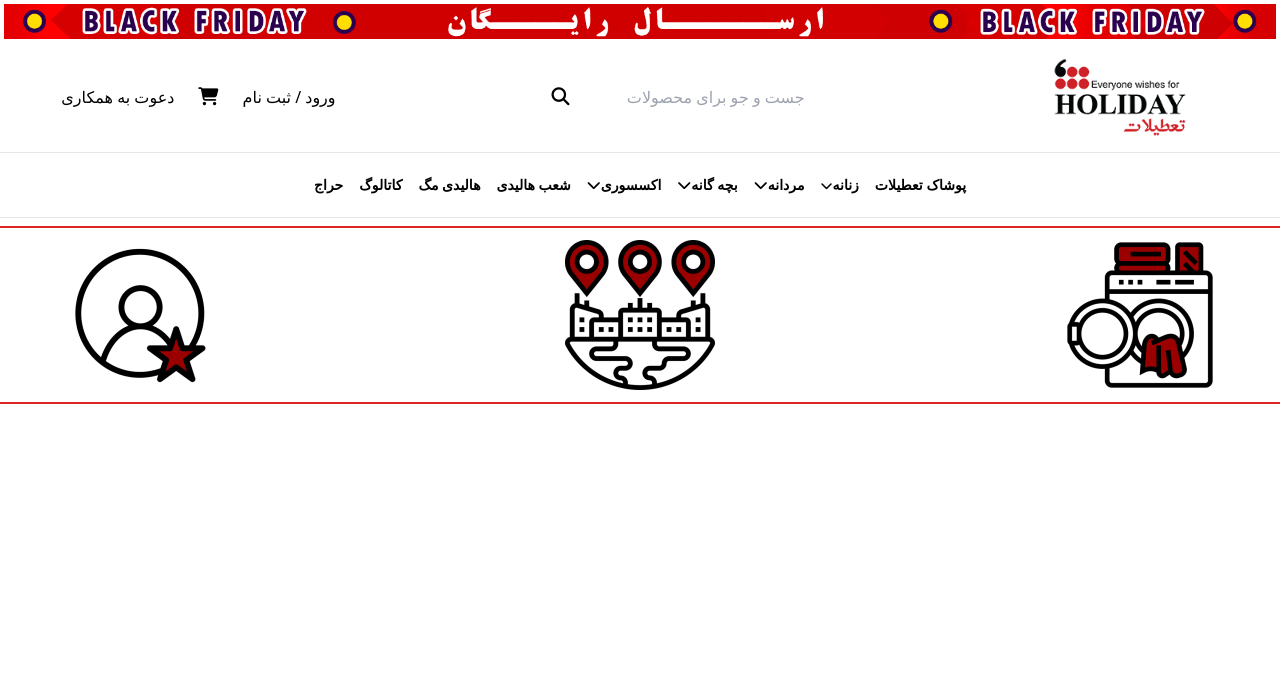
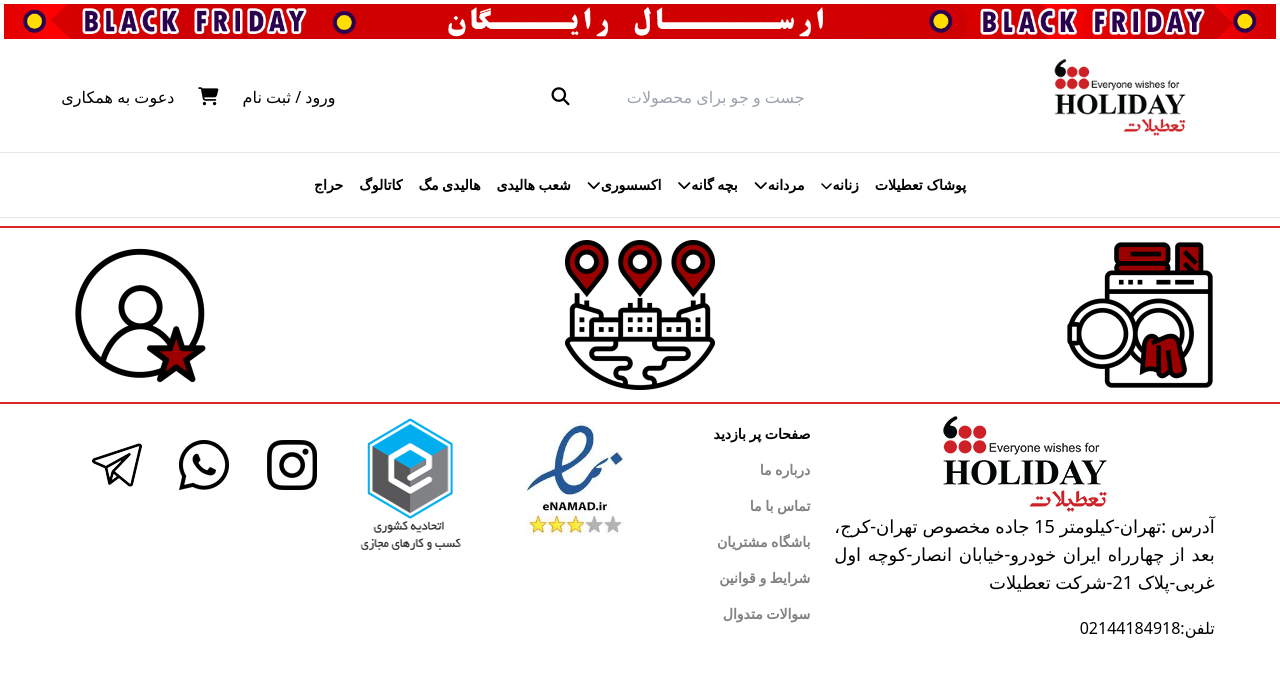
Before and after one commit to Milad-F84/final-project, a website: page src/index.html in a window 1280 px wide. Drawn offline with Linux system fonts and the light colour scheme.

Commit message:
footer complete

```diff
--- a/src/index.html
+++ b/src/index.html
@@ -130,6 +130,77 @@
         </div>
     </section>
     <div  class="bg-red-600 w-full h-0.5"></div>
-    <footer></footer>
+    <footer class="container-primary">
+        <div class="flex ">
+            <div class="flex w-[34.462%]">
+                <div class="flex content-start flex-wrap w-full p-3 ">
+                    <div class="mr-auto">
+                        <p class="text-justify mb-5 ">
+                            <img class="h-auto max-w-full rounded-none block mr-auto ml-auto " src="./assets/imgs/logo.png" alt="">
+                            <span class="text-lg font-normal text-start ">آدرس :تهران-کیلومتر 15 جاده مخصوص تهران-کرج، بعد از چهارراه ایران خودرو-خیابان انصار-کوچه اول غربی-پلاک 21-شرکت تعطیلات</span>
+                        </p>
+                        <p class="text-right mb-0 ">تلفن:02144184918</p>
+                    </div>
+                </div>
+            </div>
+            <div class="flex w-[14.097%] ">
+                <div class="flex p-3 w-full content-start ">
+                    <ul>
+                        <li class="relative">
+                            <a class="font-semibold relative flex items-center pt-2 pb-2 text-sm " href="#">صفحات پر بازدید</a>
+                        </li>
+                        <ul>
+                            <li class="relative"><a class="font-semibold relative flex items-center pt-2 pb-2 text-sm text-[#838383] hover:text-red-700" href="#">درباره ما</a></li>
+                            <li class="relative"><a class="font-semibold relative flex items-center pt-2 pb-2 text-sm text-[#838383] hover:text-red-700" href="#">تماس با ما</a></li>
+                            <li class="relative"><a class="font-semibold relative flex items-center pt-2 pb-2 text-sm text-[#838383] hover:text-red-700" href="#">باشگاه مشتریان</a></li>
+                            <li class="relative"><a class="font-semibold relative flex items-center pt-2 pb-2 text-sm text-[#838383] hover:text-red-700" href="#">شرایط و قوانین</a></li>
+                            <li class="relative"><a class="font-semibold relative flex items-center pt-2 pb-2 text-sm text-[#838383] hover:text-red-700" href="#">سوالات متدوال</a></li>
+                        </ul>
+                    </ul>
+                </div>
+            </div>
+            <div class="w-[13.985%] flex">
+                <div class="flex justify-center content-center w-full p-3">
+                    <a href="#">
+                        <img class="h-auto max-w-full rounded-none cursor-pointer" src="./assets/imgs/enamad.jfif" alt="">
+                    </a>
+                </div>
+            </div>
+            <div class="w-[13.985%] flex">
+                <div class="p-3 flex w-full content-start flex-wrap">
+                    <div class="text-right w-full max-w-full ">
+                        <img class="h-[138px] inline-block max-w-full rounded-none" src="./assets/imgs/etehadie.png" alt="">
+                    </div>
+                </div>
+            </div>
+            <div class="w-[7.461%] flex">
+                <div class="p-3 flex w-full flex-wrap content-start ">
+                    <div class="text-right w-full mt-6 ">
+                        <a class="inline-block " href="#">
+                            <img class="inline-block h-auto max-w-full rounded-none" src="./assets/imgs/insta.jpg" alt="">
+                        </a>
+                    </div>
+                </div>
+            </div>
+            <div class="w-[7.461%] flex">
+                <div class="p-3 flex w-full flex-wrap content-start ">
+                    <div class="text-right w-full mt-6 ">
+                        <a class="inline-block " href="#">
+                            <img class="inline-block h-auto max-w-full rounded-none" src="./assets/imgs/whatsapp.jpg" alt="">
+                        </a>
+                    </div>
+                </div>
+            </div>
+            <div class="w-[7.461%] flex">
+                <div class="p-3 flex w-full flex-wrap content-start ">
+                    <div class="text-right w-full mt-6 ">
+                        <a class="inline-block " href="#">
+                            <img class="inline-block h-auto max-w-full rounded-none" src="./assets/imgs/telegram.jpg" alt="">
+                        </a>
+                    </div>
+                </div>
+            </div>
+        </div>
+    </footer>
 </body>
 </html>
```
Also changed, not shown: src/assets/imgs/enamad.jfif (added), src/assets/imgs/etehadie.png (added), src/assets/imgs/insta.jpg (added), src/assets/imgs/telegram.jpg (added), src/assets/imgs/whatsapp.jpg (added), src/output.css.
